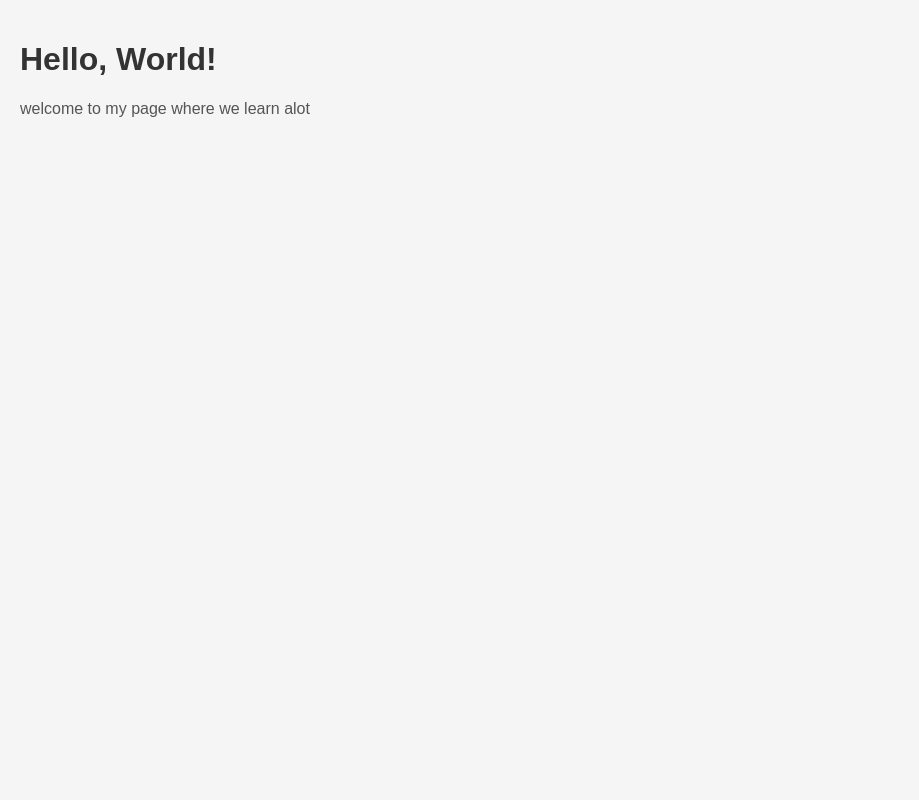
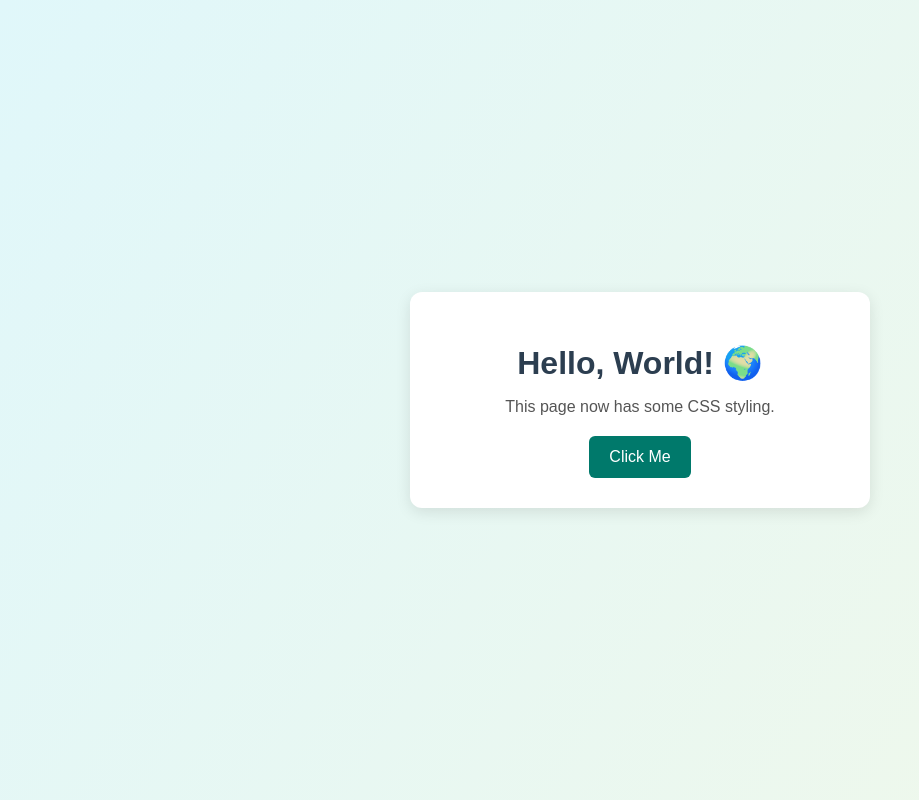
Before and after one commit to lambertoo/unpodtr, a plain HTML site: page index.html in a window 1280 px wide. Shown: the whole page, without its empty margins (0-919 px from the left). Drawn offline with Linux system fonts and the light colour scheme.

Commit message:
updating css

```diff
--- a/index.html
+++ b/index.html
@@ -3,24 +3,60 @@
 <head>
   <meta charset="UTF-8">
   <meta name="viewport" content="width=device-width, initial-scale=1.0">
-  <title>My First Page</title>
+  <title>Styled Page</title>
   <style>
     body {
       font-family: Arial, sans-serif;
-      background: #f5f5f5;
+      background: linear-gradient(120deg, #e0f7fa, #f1f8e9);
       margin: 0;
-      padding: 20px;
+      padding: 0;
+      display: flex;
+      justify-content: center;
+      align-items: center;
+      height: 100vh;
     }
+
+    .container {
+      background: white;
+      padding: 30px;
+      border-radius: 12px;
+      box-shadow: 0 4px 15px rgba(0,0,0,0.1);
+      text-align: center;
+      max-width: 400px;
+      width: 100%;
+    }
+
     h1 {
-      color: #333;
+      color: #2c3e50;
+      margin-bottom: 15px;
     }
+
     p {
       color: #555;
+      margin-bottom: 20px;
+    }
+
+    .btn {
+      background: #00796b;
+      color: white;
+      border: none;
+      padding: 12px 20px;
+      border-radius: 6px;
+      font-size: 16px;
+      cursor: pointer;
+      transition: background 0.3s ease;
+    }
+
+    .btn:hover {
+      background: #004d40;
     }
   </style>
 </head>
 <body>
-  <h1>Hello, World!</h1>
-  <p>welcome to my page where we learn alot</p>
+  <div class="container">
+    <h1>Hello, World! 🌍</h1>
+    <p>This page now has some CSS styling.</p>
+    <button class="btn">Click Me</button>
+  </div>
 </body>
 </html>
```
